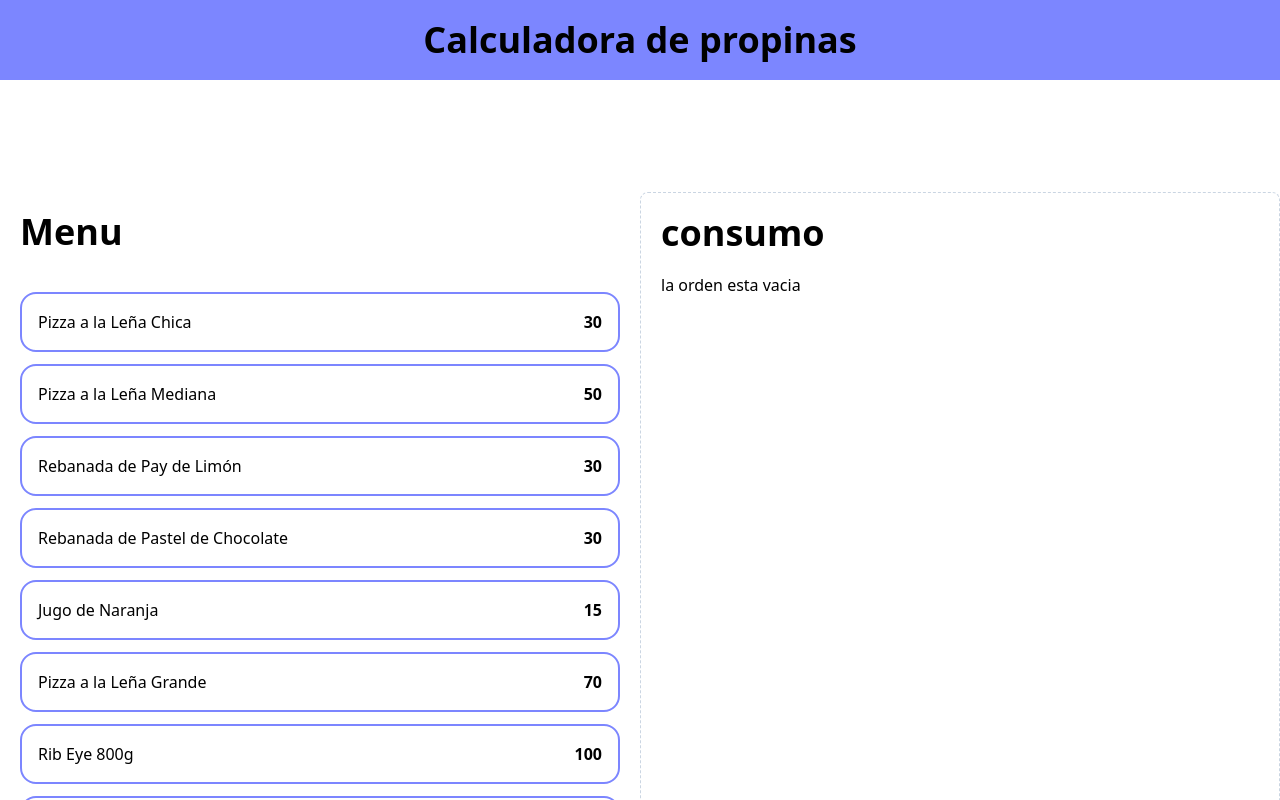
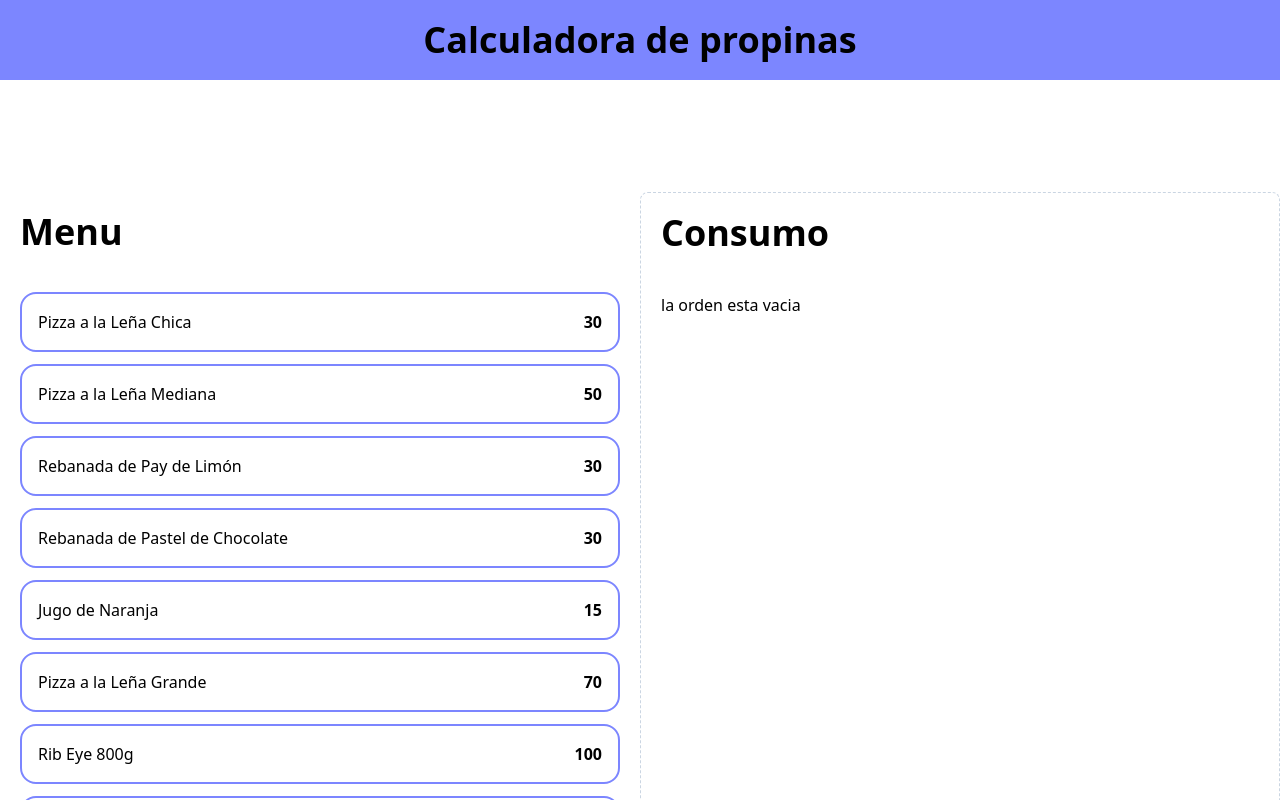
Before and after one commit to JCO91/Calculadora-Propinas, a React (Vite) app: page / in a window 1280 px wide. Shown: the top 800 px of the page. Built offline with nearby package versions, Linux system fonts and the light colour scheme.

Commit message:
create hook removeItem

```diff
--- a/src/App.tsx
+++ b/src/App.tsx
@@ -6,7 +6,7 @@ import useOrder from "./hooks/useOrder"
 
 function App() {
 
-  const {order,addItem} = useOrder()
+  const {order,addItem, removeItem} = useOrder()
   return (
     <>
       <header className="bg-indigo-400 py-5">
@@ -32,6 +32,7 @@ function App() {
         <div className="border border-dashed border-slate-300 p-5 rounded-lg space-y-10">
              <OrderContent
               order ={order}
+              removeItem = {removeItem}
              />
         </div>
       </main>
--- a/src/components/OrderContent.tsx
+++ b/src/components/OrderContent.tsx
@@ -1,23 +1,34 @@
-import type { OrderItem } from "../type/type"
+import type { MenuItems, OrderItem } from "../type/type"
 
 type OrderImemsProp ={
-    order: OrderItem []
+    order: OrderItem [],
+    removeItem: (id:MenuItems['id']) => void;
 }
 
-export default function OrderContent({order}: OrderImemsProp) {
+export default function OrderContent({order, removeItem}: OrderImemsProp) {
   return (
     <div>
-      <h2 className="text-4xl font-black ">consumo</h2>
-      <div className="mt-5 space-y-3" >
+      <h2 className="text-4xl font-black ">Consumo</h2>
+      <div className="mt-10 space-y-3">
         {order.length === 0 ? <p>la orden esta vacia</p>
          :
          order.map(item=>(
-          <div key = {item.id}>
-            <p>{item.name}.......{item.price}e</p>
+          <div className="flex justify-between border-t border-gray-300 last-of-type:border-b py-2 items-center" key = {item.id}>
+            <div>
+               <p>{item.name}-{item.price}e</p>
+               <p className="font-black">Cantidad {item.quantity} - {item.quantity* item.price}e</p>
+            </div>
+
+           <button className="bg-indigo-400 h-8 w-8 items-center rounded-full text-white"
+            onClick = {()=>removeItem(item.id)}
+           >
+             X
+          </button>
+
           </div>
-
          ))
         }
+
       </div>
     </div>
   )
--- a/src/hooks/useOrder.ts
+++ b/src/hooks/useOrder.ts
@@ -20,8 +20,15 @@ export default function useOrder(){
         }
     }
 
+   const removeItem = (id: MenuItems['id']) =>{
+     setOrder(order.filter(item => item.id !== id )) //recogemos todos los que no sea el id que le pasamos
+   }
+
+
+
     return{
        order,
-       addItem
+       addItem,
+       removeItem
     }
 }
```
